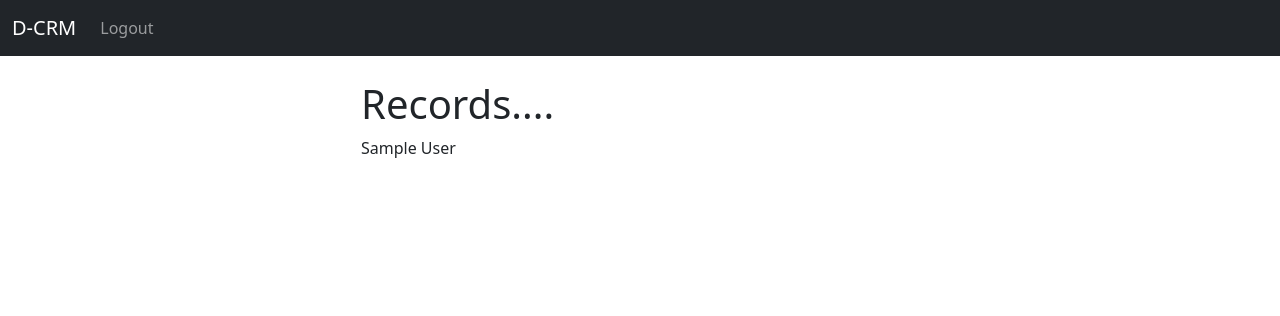
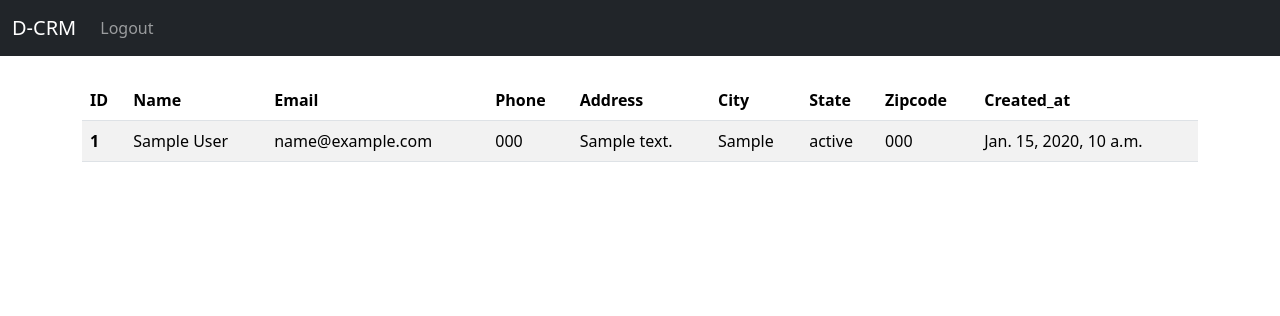
Before and after one commit to kwabenahcode/CRM, a Django app: page / in a window 1280 px wide. Shown: the top 316 px of the page. Run offline with Django 5.2, Linux system fonts and the light colour scheme; a user stored in the database is signed in; tables that the repository leaves empty hold one stand-in row (values such as "Sample post").

Commit message:
creating table to store records

```diff
--- a/dcrm/website/templates/home.html
+++ b/dcrm/website/templates/home.html
@@ -1,15 +1,40 @@
 {% extends "base.html" %}
 
 {% block content %}
-
-    <div class='col-md-6 offset-md-3'>
+    {% comment %} <div class='col-md-6 offset-md-3'> {% endcomment %}
         {% if user.is_authenticated %}
-        <h1>Records....</h1>
-        {% if records %}
-            {% for record in records %}
-                {{ record }} <br />
-            {% endfor %}
-        {% endif %}
+        <table class="table table-striped" >
+            <thead>
+              <tr>
+                <th scope="col">ID</th>
+                <th scope="col">Name</th>
+                <th scope="col">Email</th>
+                <th scope="col">Phone</th>
+                <th scope="col">Address</th>
+                <th scope="col">City</th>
+                <th scope="col">State</th>
+                <th scope="col">Zipcode</th>
+                <th scope="col">Created_at</th>
+              </tr>
+            </thead>
+            <tbody>
+                {% if records %}
+                    {% for record in records %}
+                        <tr>
+                            <th scope="row">{{record.id}}</th>
+                            <td>{{ record.first_name }} {{ record.last_name }}</td>
+                            <td>{{ record.email }}</td>
+                            <td>{{ record.phone }}</td>
+                            <td>{{ record.address }}</td>
+                            <td>{{ record.city }}</td>
+                            <td>{{record.state}}</td>
+                            <td>{{ record.zipcode }}</td>
+                            <td>{{record.created_at}}</td>
+                        </tr>
+                    {% endfor %}
+                {% endif %}
+            </tbody>
+          </table>
 
         {% else %}
         <h1>Login</h1>
@@ -27,7 +52,7 @@
         </form>
 
         {% endif %}
-    </div>
+    {% comment %} </div> {% endcomment %}
 
 
 {% endblock %}
```
